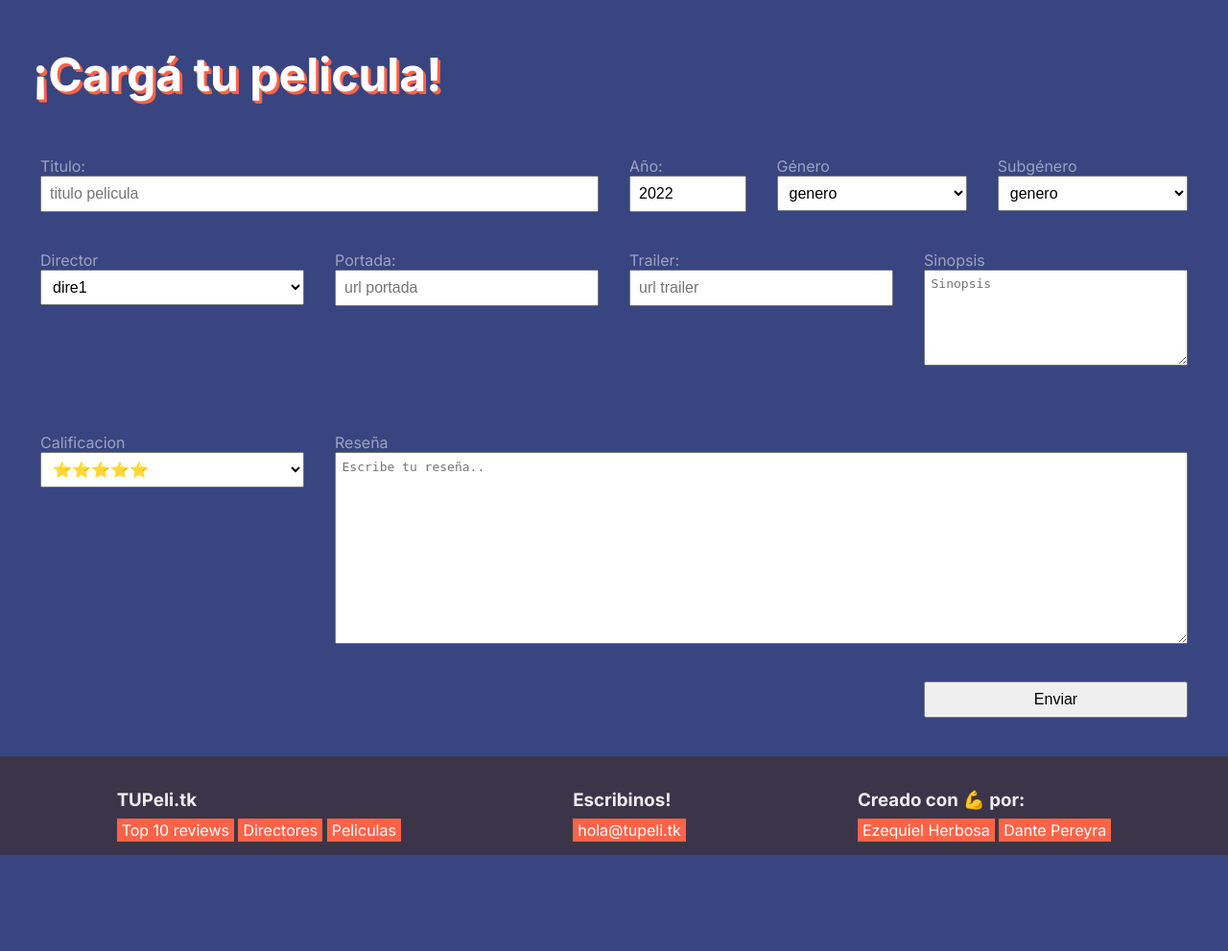
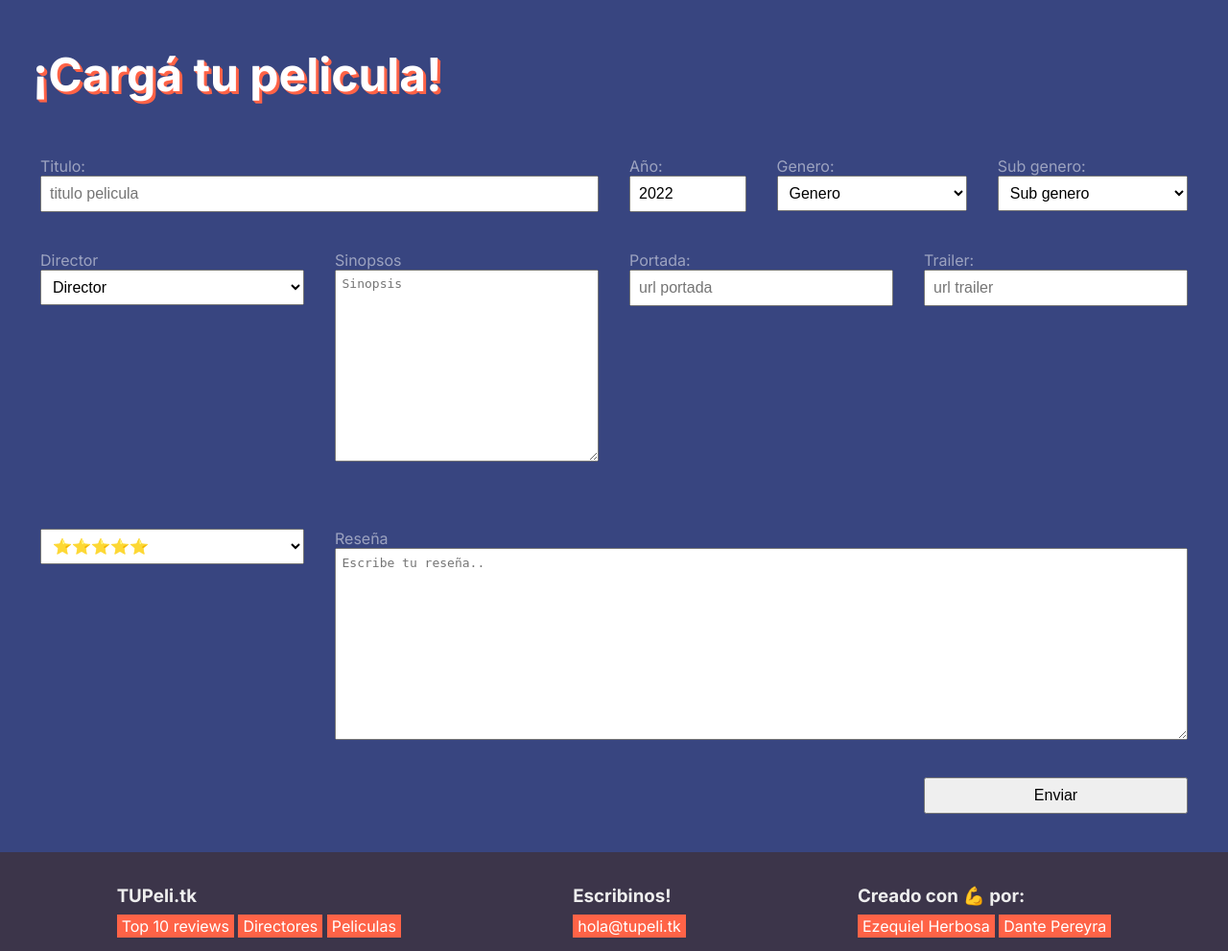
Before and after one commit to dantegt/TUPPII-LCII-Herbosa-Pereyra, a Flask app: page /agregar in a window 1280 px wide. Shown: the part 99-1090 px from the top of the page at 96% size. Before the commit the page ends 990 px from the top, so only its background shows below. Run offline with Flask 2, Linux system fonts and the light colour scheme.

Commit message:
agregar_pelicula but se rompio directores :(

```diff
--- a/Flask/main.py
+++ b/Flask/main.py
@@ -135,7 +135,7 @@ def alta_pelicula():
     # Validar data que viene del pedido
     # data.keys() >= {"usuario", "titulo"}  retorna true si hay coincidencia
 
-    campos = {"usuario", "titulo"}
+    campos = {"usuario", "titulo", "genero", "director", "sinopsis", "imagen", "trailer", "promedio", "subidapor", "comentarios"}
     if data.keys() < campos:
         return jsonify("Falta usuario o titulo"), HTTPStatus.BAD_REQUEST
 
@@ -149,15 +149,16 @@ def alta_pelicula():
     pelicula_nueva = {
         "id": next_id,
         "titulo": data["titulo"],
-        # "anio": data["anio"],
-        # "genero": data["genero"],
-        # "director": data["director"],
-        # "sinopsis": data["sinopsis"],
-        # "imagen": data["imagen"],
-        # "trailer": data["trailer"],
-        # "promedio": data["promedio"],
-        # "subidapor": data["subidapor"],
-        # "comentarios": data[""],
+        "anio": data["anio"],
+        "genero": data["genero"],
+        "genero_sub": data["genero_sub"],
+        "director": data["director"],
+        "sinopsis": data["sinopsis"],
+        "imagen": data["imagen"],
+        "trailer": data["trailer"],
+        "promedio": data["promedio"],
+        "subidapor": data["subidapor"],
+        "comentarios": data["comentarios"]
     }
     db["peliculas"].append(pelicula_nueva)
     return jsonify(pelicula_nueva), HTTPStatus.OK
--- a/Flask/templates/agregar.html
+++ b/Flask/templates/agregar.html
@@ -31,7 +31,7 @@
         <h1 class="titulo-principal">¡Cargá tu pelicula!</h1>
             <div id="formulario_carga">
             <div class="input-group col12">
-                <label for="titulo_pelicula">Titulo: </label>
+                <label for="titulo">Titulo: </label>
                 <input type="text" id="lname" name="lastname" placeholder="titulo pelicula">
             </div>
             <div class="input-group col18">
@@ -39,28 +39,32 @@
                 <input type="number" id="anio" name="anio" placeholder="Año" value=2022>
             </div>
             <div class="input-group col316">
-                <label for="genero">Género</label>
+                <label for="genero">Genero: </label>
                 <select id="genero" name="genero">
-                <option value="genero1">genero</option>
-                <option value="genero1">genero</option>
-                <option value="genero1">genero</option>
+                    <option disabled selected value> Genero </option>
+                    <option value="genero1">genero1</option>
+                    <option value="genero2">genero2</option>
+                    <option value="genero3">genero3</option>
                 </select>
             </div>
             <div class="input-group col316">
-                <label for="genero">Subgénero</label>
+                <label for="sub_genero">Sub genero: </label>
                 <select id="genero" name="genero">
-                <option value="genero1">genero</option>
-                <option value="genero1">genero</option>
-                <option value="genero1">genero</option>
+                    <option value="genero"> Sub genero </option>
             </select>
             </div>
             <div class="input-group col14">
                 <label for="director_id">Director</label>
                 <select id="director_id" name="director">
+                    <option disabled selected value="dire1"> Director </option>
                     <option value="dire1">dire1</option>
                     <option value="dire2">dire2</option>
                     <option value="dire3">dire3</option>
                 </select>
+            </div>
+            <div class="input-group col14">
+                <label for="sinopsis">Sinopsos</label>
+                <textarea id="sinopsis" name="sinopsis" placeholder="Sinopsis" style="height:200px"></textarea>
             </div>
             <div class="input-group col14">
                 <label for="imagen_pelicula">Portada: </label>
@@ -70,16 +74,12 @@
                 <label for="trailer">Trailer: </label>
                 <input type="url" id="trailer" placeholder="url trailer">
             </div>
-            <div class="input-group col14">
-                <label for="sinopsis">Sinopsis</label>
-                <textarea id="sinopsis" name="sinopsis" placeholder="Sinopsis" style="height:100px"></textarea>
-            </div>
+
             <div class="input-group col1">
             </div>
 
             <div class="input-group col14">
-                <label for="calificacion">Calificacion</label>
-                <select id="calificacion" name="calificacion">
+                <select id="promedio" name="promedio">
                     <option value="5">⭐⭐⭐⭐⭐</option>
                     <option value="4">⭐⭐⭐⭐</option>
                     <option value="3">⭐⭐⭐</option>
@@ -88,8 +88,8 @@
                 </select>
             </div>
             <div class="input-group col34">
-                <label for="resenia">Reseña</label>
-                <textarea id="resenia" name="resenia" placeholder="Escribe tu reseña.." style="height:200px"></textarea>
+                <label for="comentarios">Reseña</label>
+            <textarea id="comentarios" name="comentarios" placeholder="Escribe tu reseña.." style="height:200px"></textarea>
             </div>
             <div class="input-group col34">
             </div>
```
Also changed, not shown: Flask/templates/New Text Document.txt (added). Lines whose indentation alone changed are shown as unchanged.
